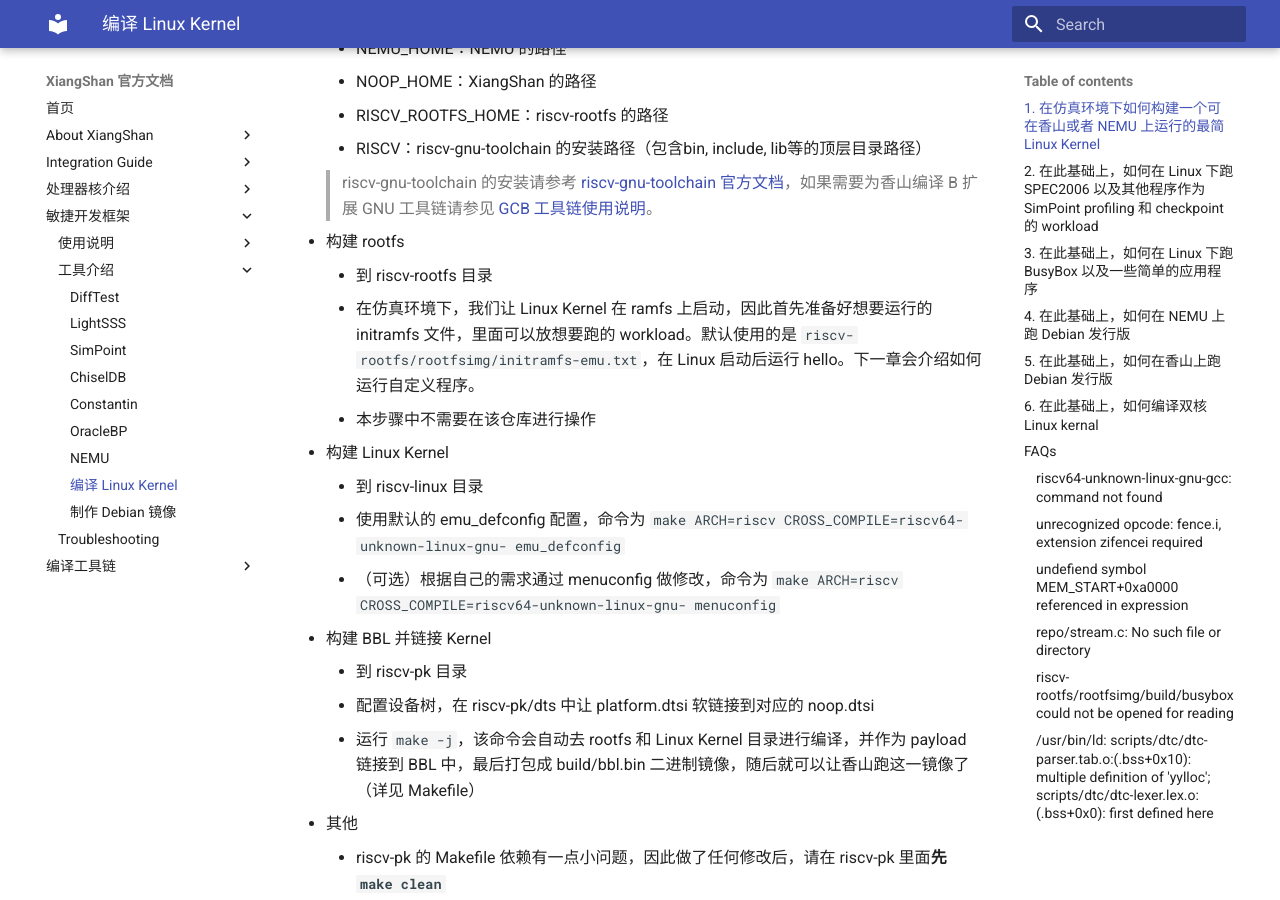
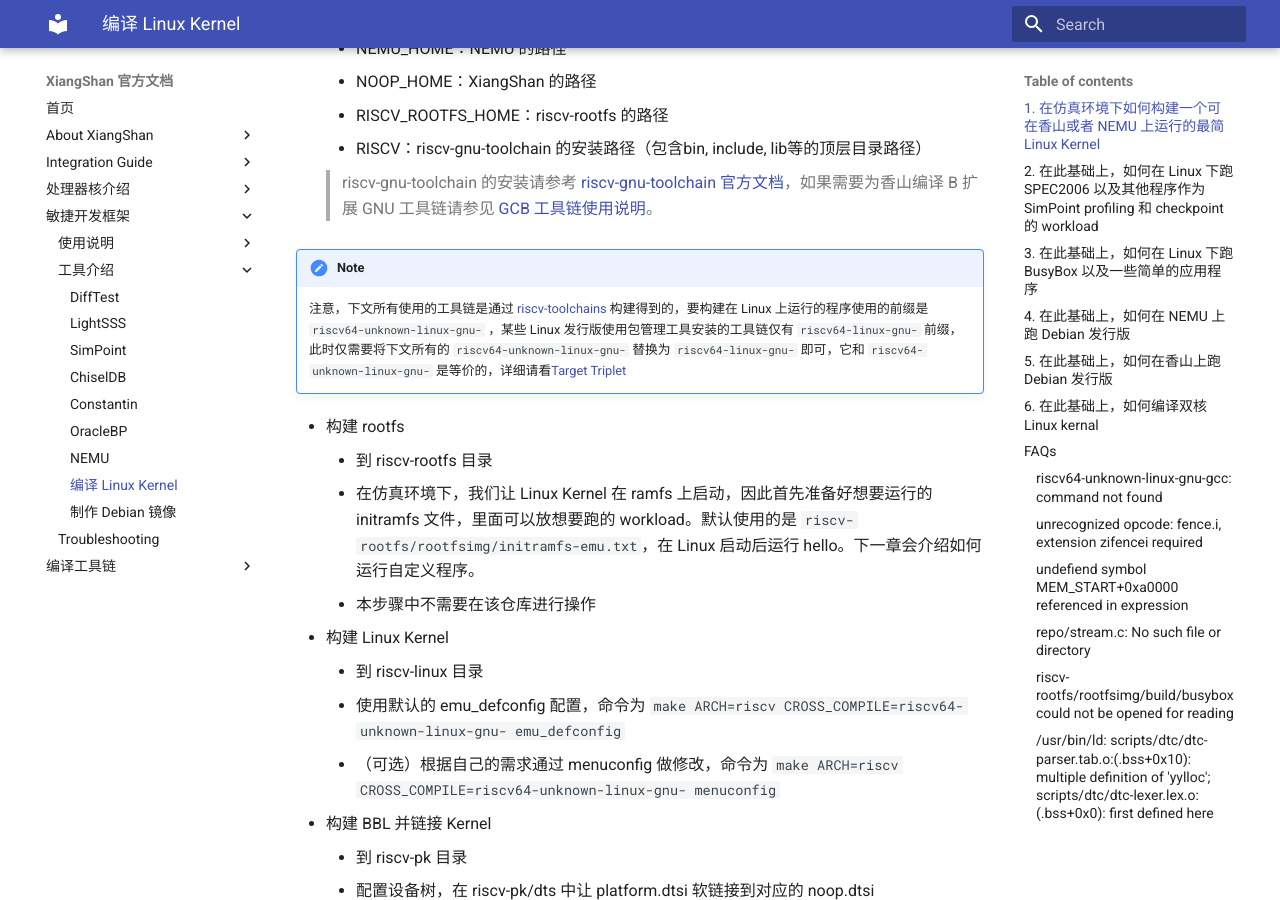
Before and after one commit to OpenXiangShan/XiangShan-doc, an MkDocs documentation site: the page built from docs/tools/linux-kernel-for-xs.md, in a window 1280 px wide and 900 px high, scrolled down 557 px. Built offline with MkDocs 1.6.1 and Material for MkDocs 9.7.7, drawn with Linux system fonts in a browser that asks for light colours.

Commit message:
add toolchain prefix tip
Signed-off-by: jiaxiaoyu <xyyy1420@gmail.com>

```diff
--- a/docs/tools/linux-kernel-for-xs.md
+++ b/docs/tools/linux-kernel-for-xs.md
@@ -18,6 +18,9 @@ This chapter has [English version](./linux-kernel-for-xs-en.md)
     - RISCV：riscv-gnu-toolchain 的安装路径（包含bin, include, lib等的顶层目录路径）
 
     > riscv-gnu-toolchain 的安装请参考 [riscv-gnu-toolchain 官方文档](https://github.com/riscv-collab/riscv-gnu-toolchain)，如果需要为香山编译 B 扩展 GNU 工具链请参见 [GCB 工具链使用说明](../compiler/gnu_toolchain.md)。
+
+!!! note
+    注意，下文所有使用的工具链是通过 [riscv-toolchains](https://github.com/riscv-collab/riscv-gnu-toolchain) 构建得到的，要构建在 Linux 上运行的程序使用的前缀是 `riscv64-unknown-linux-gnu-` ，某些 Linux 发行版使用包管理工具安装的工具链仅有 `riscv64-linux-gnu-` 前缀，此时仅需要将下文所有的 `riscv64-unknown-linux-gnu-` 替换为 `riscv64-linux-gnu-` 即可，它和 `riscv64-unknown-linux-gnu-` 是等价的，详细请看[Target Triplet](https://wiki.osdev.org/Target_Triplet)
 
 - 构建 rootfs
     - 到 riscv-rootfs 目录
```
